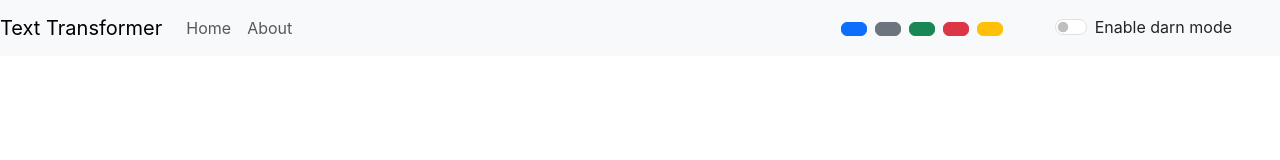
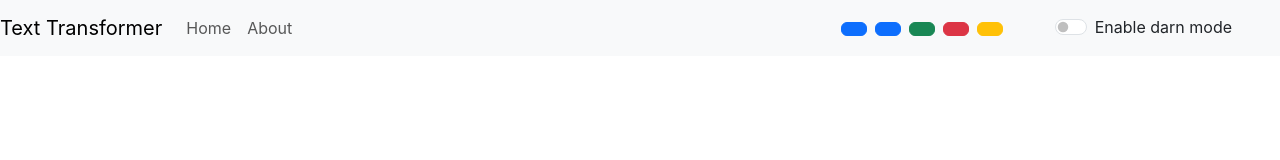
Before and after one commit to dnyanesh1916/Text-Transformer, a React (Create React App) app: page / in a window 1280 px wide. Shown: the top 160 px of the page. Built offline with nearby package versions, Linux system fonts and the light colour scheme.

Commit message:
Update Navbar.js

```diff
--- a/src/component/Navbar.js
+++ b/src/component/Navbar.js
@@ -4,6 +4,7 @@ export default function Navbar(props) {
     return (
       <>
         <nav className={`navbar navbar-expand-lg navbar-${props.mode} bg-${props.mode} py-2`}>
+    <div></div>
     <a className="navbar-brand" href="/">Text Transformer</a>
     <button className="navbar-toggler" type="button" data-toggle="collapse" data-target="#navbarSupportedContent" aria-controls="navbarSupportedContent" aria-expanded="false" aria-label="Toggle navigation">
       <span className="navbar-toggler-icon"></span>
@@ -20,7 +21,7 @@ export default function Navbar(props) {
       </ul>
       <div className="d-inline sham ">
           <button className="btn btn-primary m-1" onClick={()=>{props.toggleModem('primary')}} ></button>
-          <button className="btn btn-secondary m-1" onClick={()=>{props.toggleModem('secondary')}}></button>
+          <button className="btn btn-primary m-1" onClick={()=>{props.toggleModem('secondary')}}></button>
           <button className="btn btn-success m-1" onClick={()=>{props.toggleModem('success')}} ></button>
           <button className="btn btn-danger m-1" onClick={()=>{props.toggleModem('danger')}}></button>
           <button className="btn btn-warning m-1" onClick={()=>{props.toggleModem('warning')}}></button>
```
